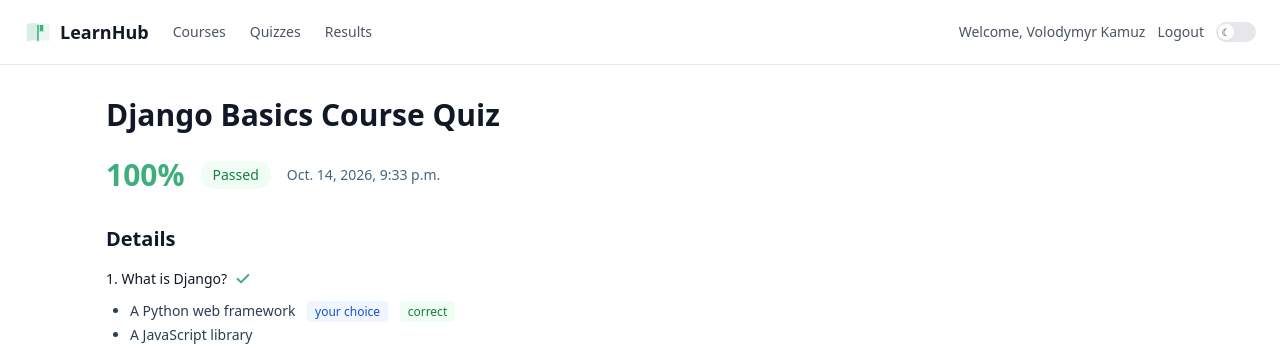
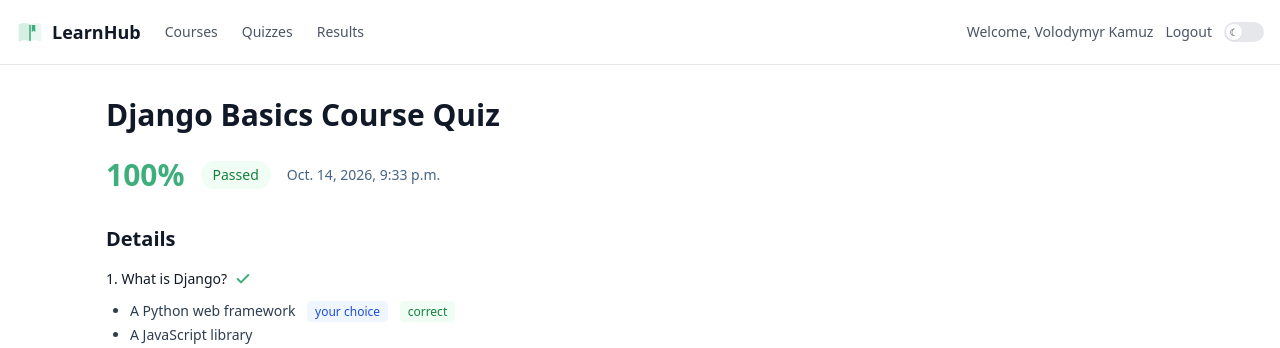
Before and after one commit to kamuz/django-lms, a Django app: page /my-results/22/ in a window 1280 px wide. Shown: the top 348 px of the page. Run offline with Django 5.2, Linux system fonts and the light colour scheme; a user stored in the database is signed in; data comes from the database, SQL or seed files in the repository; some libraries are stand-ins or nearby versions.

Commit message:
Update CSS and docs

```diff
--- a/templates/base.html
+++ b/templates/base.html
@@ -83,7 +83,7 @@
 <body class="bg-white dark:bg-[#1a1a1a] text-gray-900 dark:text-gray-100 antialiased">
 
 <header class="sticky top-0 z-30 bg-white dark:bg-[#1a1a1a] border-b border-gray-200 dark:border-[#2c2c2c]">
-    <div class="max-w-wide mx-auto px-6 h-16 flex items-center gap-6">
+    <div class="max-w-wide mx-auto px-4 h-16 flex items-center gap-6">
         <a href="{% url 'courses:course_list' %}" class="flex items-center gap-2 font-semibold text-lg hover:text-accent transition-colors">
             <svg xmlns="http://www.w3.org/2000/svg" viewBox="0 0 32 32" fill="none" class="w-7 h-7 text-accent">
                 <path d="M4 8c4-2 8-2 12 0v18c-4-2-8-2-12 0V8z" fill="currentColor" opacity="0.2" stroke="currentColor" stroke-width="1.75" stroke-linejoin="round"/>
```
Also changed, not shown: readme.md.
